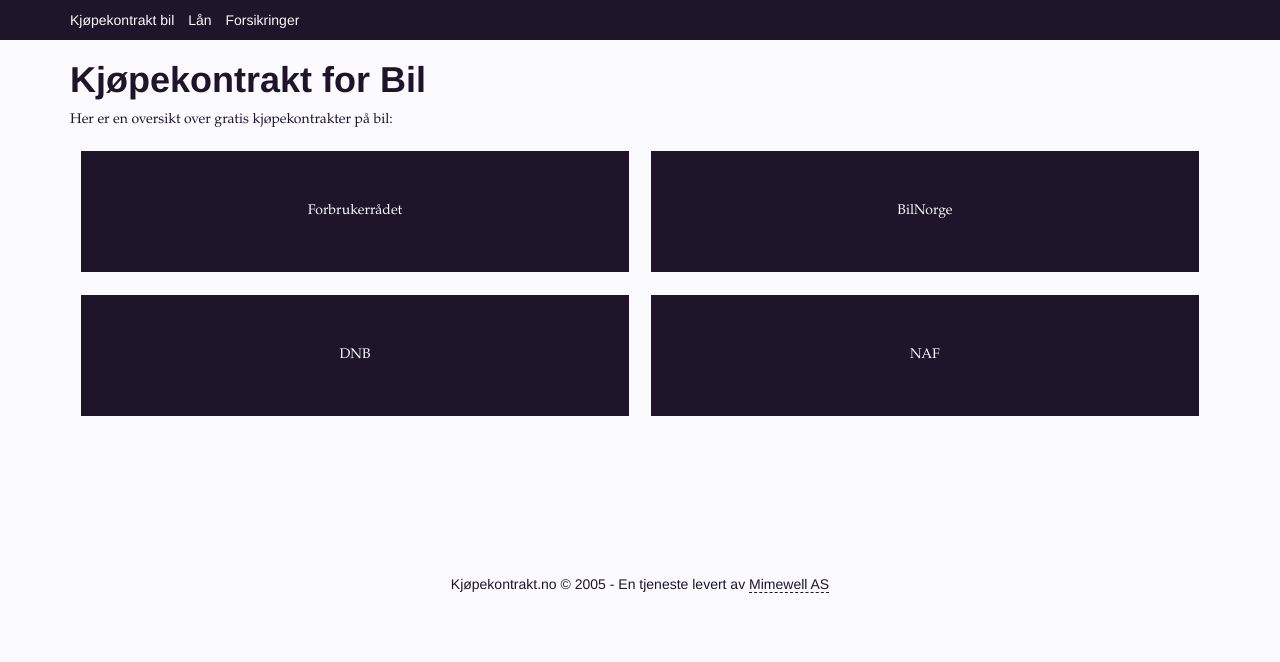
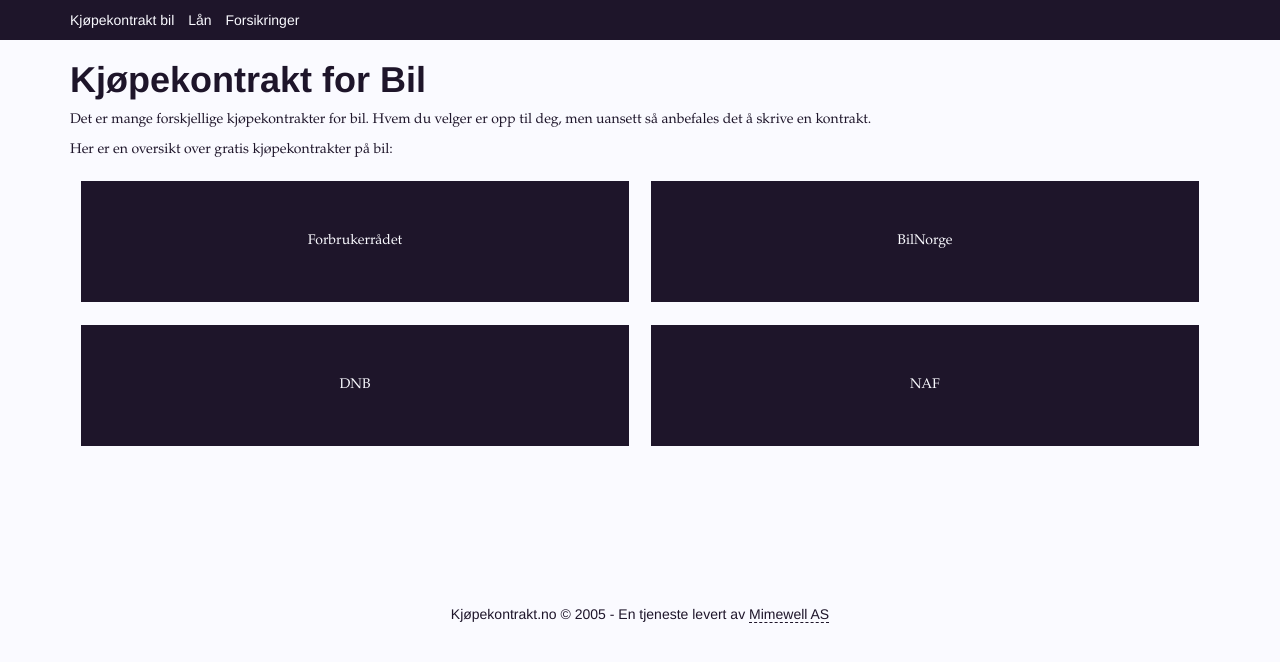
Before and after one commit to mimewell/kjopekontraktbil.no, a Jekyll site: the page built from kjopekontrakt.html, in a window 1280 px wide. Shown: the top 662 px of the page. Built offline with Jekyll 4.4.1, drawn with Linux system fonts in a browser that asks for light colours; Markdown is read by kramdown in place of the engine named in the settings.

Commit message:
Adding files localy

```diff
--- a/kjopekontrakt.html
+++ b/kjopekontrakt.html
@@ -4,14 +4,21 @@
 ---
 <h1>Kjøpekontrakt for Bil</h1>
 
+<p>
+  Det er mange forskjellige kjøpekontrakter for bil.
+  Hvem du velger er opp til deg, men uansett så anbefales det å skrive en kontrakt.
+</p>
+
 <p>Her er en oversikt over gratis kjøpekontrakter på bil:</p>
 
 <div id="contracts">
-<a href="http://www.forbrukerradet.no/_attachment/1133186/binary/16394">Forbrukerrådet</a>
-<a href="http://www.bilnorge.no/upload/Kontrakt.pdf">BilNorge</a>
-<a href="https://www.dnb.no/portalfront/dnb/nedlast/privat/lan/Kontrakt_kjop_salg_bruktbil_0613.pdf">DNB</a>
-<a href="https://www.naf.no/globalassets/kjop-salg/naf_kontrakt_bruktbil-skjema.pdf">NAF</a>
+<a href="/57132_Kontrakt_Bruktbil_BM_interaktivNY.pdf">Forbrukerrådet</a>
+<a href="/KontraktBilNorge.pdf">BilNorge</a>
+<a href="/Kontrakt_kjop_salg_bruktbil_0613.pdf">DNB</a>
+<a href="/naf_kontrakt_bruktbil-skjema.pdf">NAF</a>
 </div>
+
+
 
 <script async src="//pagead2.googlesyndication.com/pagead/js/adsbygoogle.js"></script>
 <!-- Kjøpekontrakt - kontrakter -->
```
Also changed, not shown: salgskontrakt.md (added, +31 -0 lines), 4 other files.
